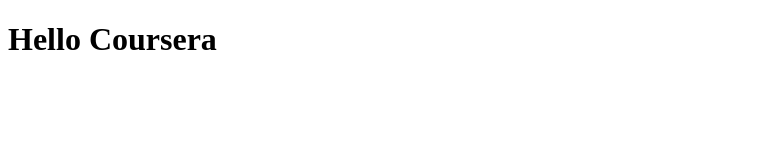
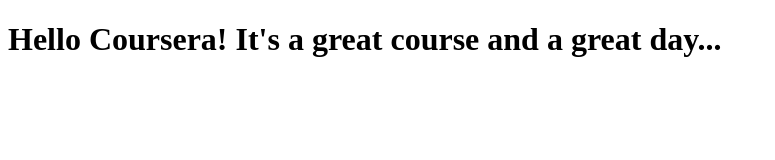
Before and after one commit to sopranovsky/coursera-test, a plain HTML site: page site/index.html in a window 1280 px wide. Shown: the whole page, without its empty margins (0-775 px from the left). Drawn offline with Linux system fonts and the light colour scheme.

Commit message:
Small adding

```diff
--- a/site/index.html
+++ b/site/index.html
@@ -5,6 +5,6 @@
 
 </head>
 <body>
-<h1>Hello Coursera</h1>
+<h1>Hello Coursera! It's a great course and a great day...</h1>
 </body>
 </html>
```
